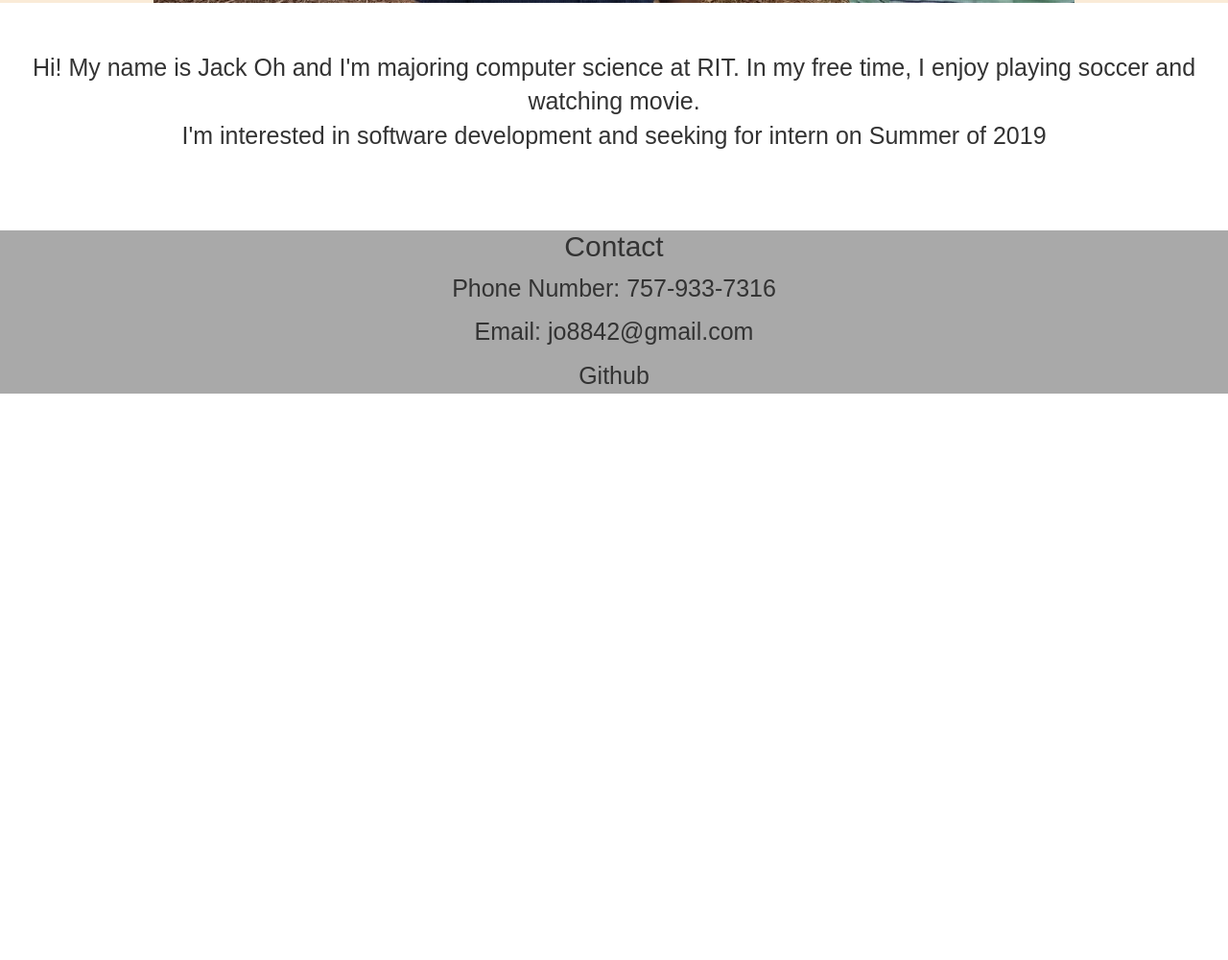
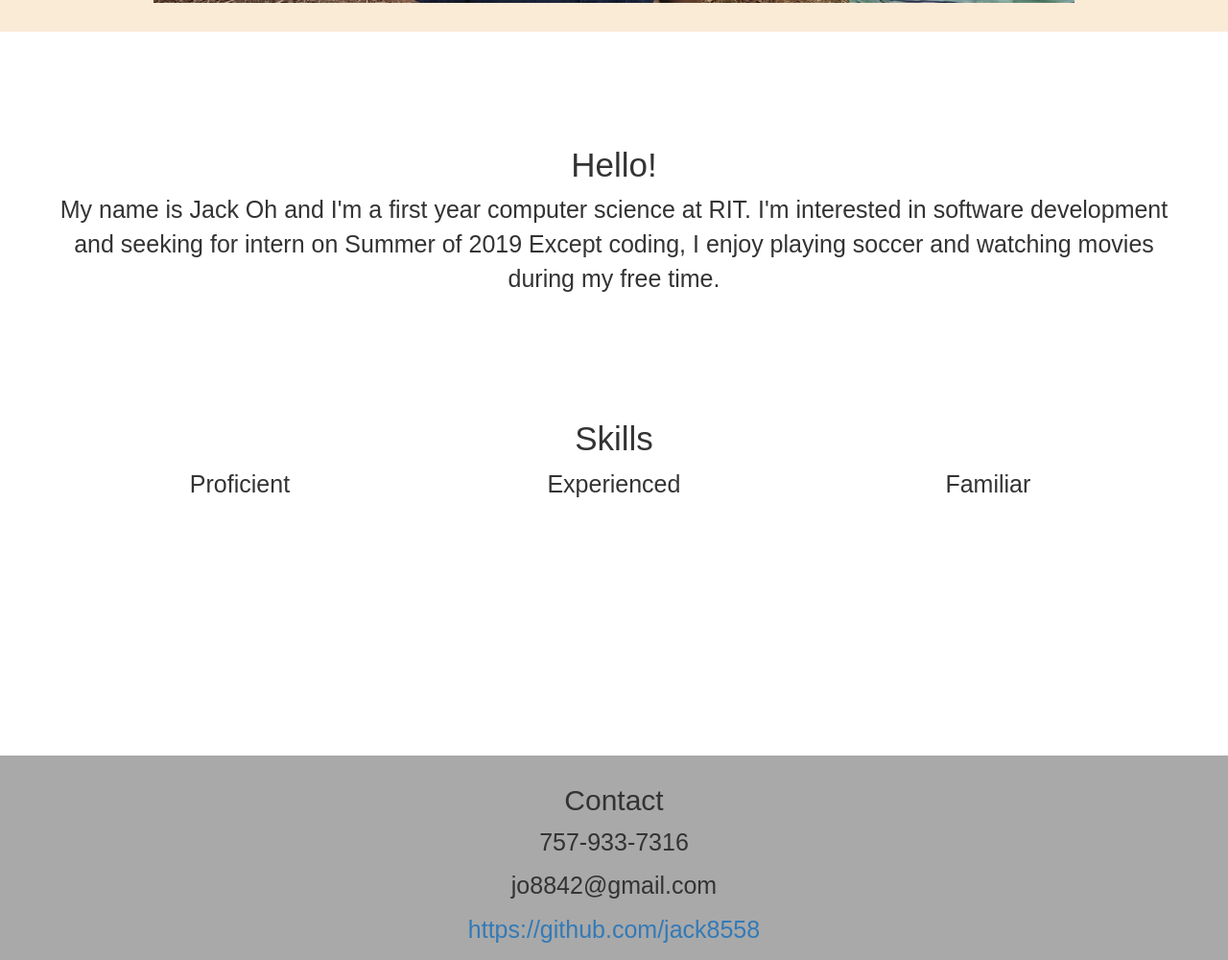
Before and after one commit to jack8558/Personal-Website, a plain HTML site: page index.html in a window 1280 px wide. Shown: the part 607-1607 px from the top of the page at 96% size. Before the commit the page ends 1027 px from the top, so only its background shows below. Drawn offline with nearby package versions, Linux system fonts and the light colour scheme.

Commit message:
added columns for skills

```diff
--- a/blogStyle.css
+++ b/blogStyle.css
@@ -7,18 +7,38 @@ body {
 h1 {
 	font-weight: bold;
 }
+
+h3{
+	font-size: 35px;
+}
 /* Header and image*/
 .header {
   font-size: 40px;
   text-align: center;
-  background: #FAEBD7
+  background: #FAEBD7;
+  padding-bottom: 30px;
 }
 
 .contact{
 	background: #A9A9A9;
+	padding: 10px;
 }
 
 .content{
-	padding-top: 50px;
-	padding-bottom: 50px;
+	padding-top: 100px;
+	padding-bottom: 100px;
+	padding-left: 50px;
+	padding-right: 50px;
 }
+
+.column {
+  float: left;
+  width: 33.33%;
+  height: 300px; /* Should be removed. Only for demonstration */
+}
+
+.row:after {
+  content: "";
+  display: table;
+  clear: both;
+}
--- a/index.html
+++ b/index.html
@@ -24,17 +24,63 @@ https://medium.freecodecamp.org/how-to-design-and-develop-a-beautiful-blog-from-
  <img src="me.jpg" alt="my picture">
  </div>
 
+ <div class="content">
+<h3>  Hello!</h3>
+  <p> My name is Jack Oh and I'm a first year computer science at RIT. I'm interested in software development and seeking for intern on Summer of 2019
+  Except coding, I enjoy playing soccer and watching movies during my free time.
+		</p>
 
- <div class="content">
-  <p> Hi! My name is Jack Oh and I'm majoring computer science at RIT. In my free time, I enjoy playing soccer and watching movie.
-		<br>I'm interested in software development and seeking for intern on Summer of 2019</p>
+</div>
+
+<!--
+<div class="row">
+ <h2>Skills</h2>
+
+ <div class="column">
+    <h3>Proficient</h3>
+     <ul>
+
+	</ul>
+  </div>
+
+  <div class="column" >
+    <h3>Experienced</h3>
+     <ul>
+
+	</ul>
+  </div>
+
+  <div class="column">
+    <h3>Familiar</h3>
+     <ul>
+
+	</ul>
+  </div>
+
+</div>
+-->
+
+<!-- Bootstrap grid-->
+<div class="container">
+  <div class="row">
+		<h3>Skills</h3>
+    <div class="column">
+	<p> Proficient</p>
+	</div>
+    <div class="column">
+	<p> Experienced </p>
+	</div>
+	<div class="column">
+	<p> Familiar </p>
+	</div>
+  </div>
 </div>
 
 <div class="contact">
 	<h2>Contact</h2>
-	<p>Phone Number: 757-933-7316</p>
-	<p>Email: jo8842@gmail.com</p>
-	<p>Github</p>
+	<p>757-933-7316</p>
+	<p>jo8842@gmail.com</p>
+	<a href="https://github.com/jack8558">https://github.com/jack8558</p>
 </div>
 
 </body>
```
